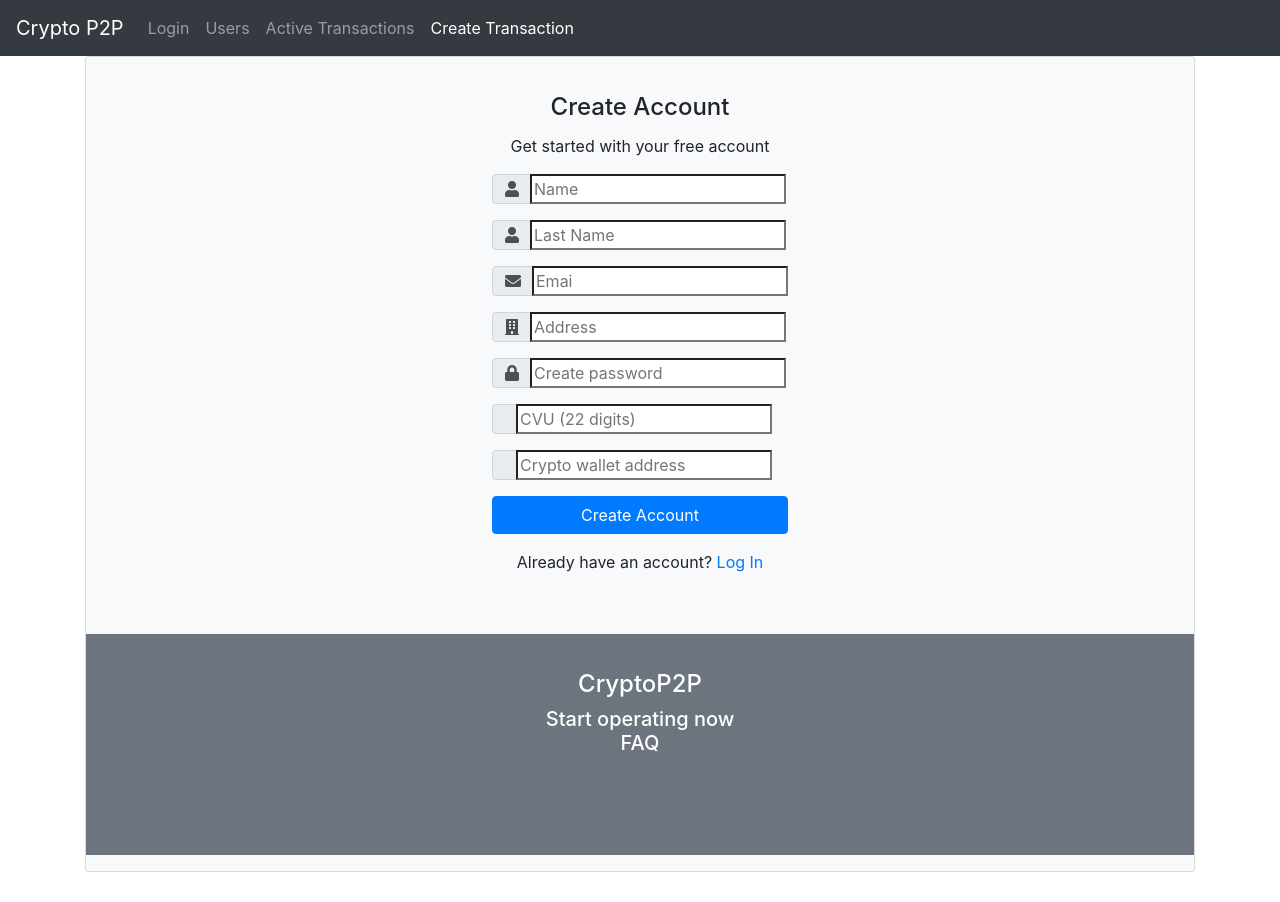
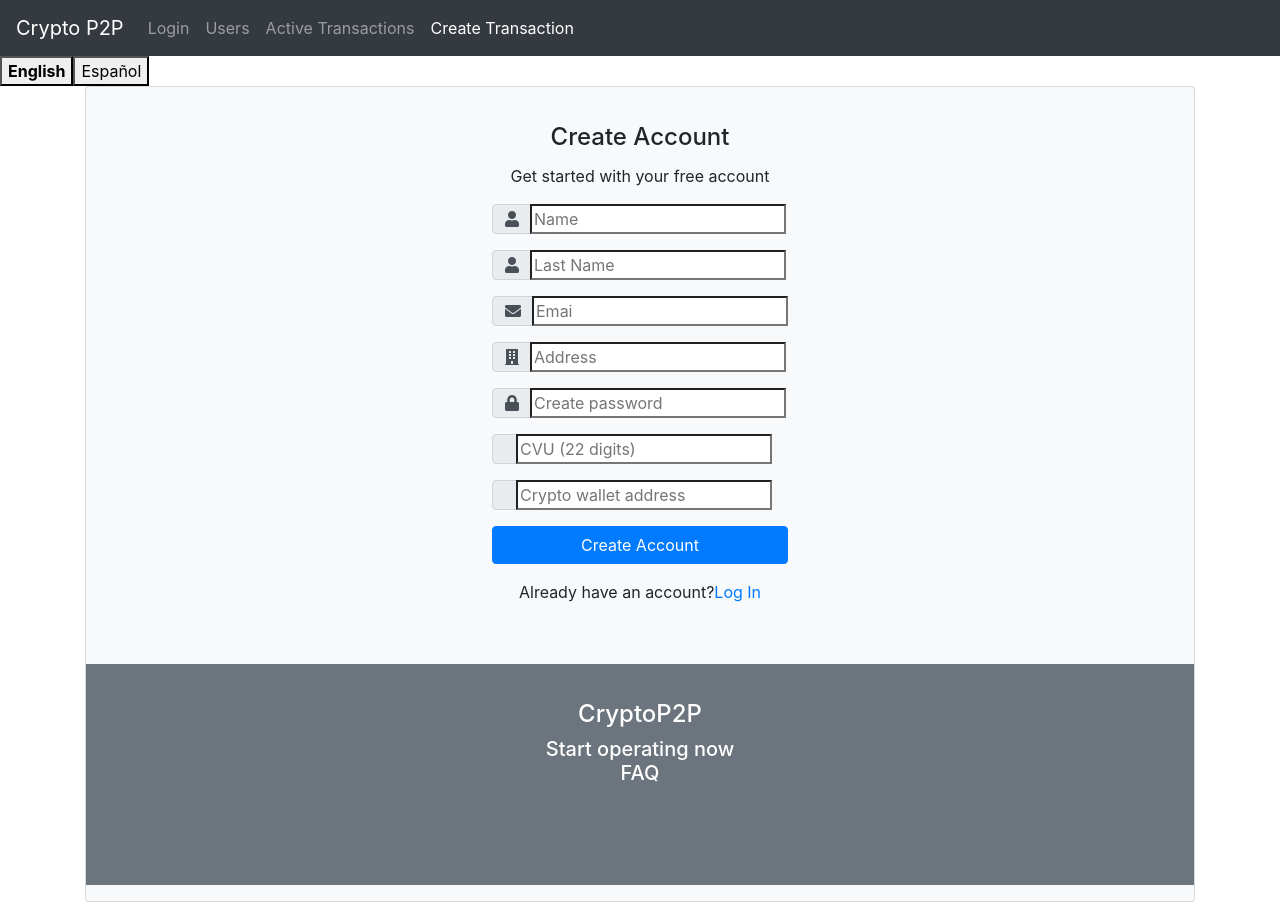
Before and after one commit to lautaronicolini/frontend-desapp, a React (Create React App) app: page /register in a window 1280 px wide. Before the commit the page ends 872 px from the top, so only its background shows below. Built offline with nearby package versions, Linux system fonts and the light colour scheme.

Commit message:
i18n start

```diff
--- a/src/App.js
+++ b/src/App.js
@@ -12,6 +12,12 @@ import Navbar from './components/Navbar';
 import NotFound from './components/NotFound';
 import TransactionAction from './components/TransactionAction';
 import 'bootstrap/dist/css/bootstrap.min.css';
+import i18n from './i18n';
+
+const lngs = {
+  en: { nativeName: 'English' },
+  es: { nativeName: 'Español' }
+};
 
 class App extends React.Component {
   constructor(props){
@@ -23,6 +29,13 @@ class App extends React.Component {
     <div className="main-page">
       <div className="content">
         <Navbar/>
+        <div>
+          {Object.keys(lngs).map((lng) => (
+            <button key={lng} style={{ fontWeight: i18n.resolvedLanguage === lng ? 'bold' : 'normal' }} type="submit" onClick={() => i18n.changeLanguage(lng)}>
+              {lngs[lng].nativeName}
+            </button>
+          ))}
+        </div>
         <BrowserRouter>
           <Switch>
           <Route exact path="/" render ={ props => (
--- a/src/components/CryptoCard.jsx
+++ b/src/components/CryptoCard.jsx
@@ -3,12 +3,13 @@ import axios from 'axios'
 import {toast, ToastContainer} from "react-toastify";
 import React, { useEffect, useState } from 'react';
 import { useHistory } from 'react-router-dom';
-
+import { useTranslation } from 'react-i18next';
 
 const baseURL = 'http://localhost:8080/api/transaction/create'
 
 
 function CryptoCard(props){
+    const { t, i18n } = useTranslation();
 
     let history = useHistory()
 
@@ -62,8 +63,8 @@ function CryptoCard(props){
                         <input onChange={handleChange} type="number" id=""/>
                     </div>
                     <div>
-                        <button id="BUY" onClick={()=>createTransaction("BUY")}>Comprar</button>
-                        <button id="SELL" onClick={()=>createTransaction("SELL")}>Vender</button>
+                        <button id="BUY" onClick={()=>createTransaction("BUY")}>{t("transaction.create.buy")}</button>
+                        <button id="SELL" onClick={()=>createTransaction("SELL")}>{t("transaction.create.sell")}</button>
                     </div>
                 </div>
             </div>
--- a/src/components/Login.jsx
+++ b/src/components/Login.jsx
@@ -1,14 +1,11 @@
-
-
 import React, { Component, useState } from 'react';
 import axios from 'axios'; //http requests by promises
 import '../styles/Login.css'
 import {toast, ToastContainer} from "react-toastify";
 import "react-toastify/dist/ReactToastify.css"
 import { Link } from 'react-router-dom';
-import  Navbar  from './Navbar';
 import { useHistory } from 'react-router-dom';
-
+import { useTranslation, Trans } from 'react-i18next';
 
 
 const baseURL = 'http://localhost:8080/api/authenticate' //endpoint of backend API
@@ -17,6 +14,7 @@ function Login () {
     const history = useHistory();
     const [email,setEmail]= useState('');
     const [password,setPassword]= useState('');
+    const { t, i18n } = useTranslation()
 
  const handleChange =(ev) => {
         console.log("Change event - ",ev.target.name, ev.target.value)
@@ -62,11 +60,11 @@ return(
             <div className='login-card'/>
 
             <div className='form section container center d-flex flex-column align-items-center login' style={{ width: '55%', maxHeight: '100vh' }}>
-                <h1>Login to your account</h1>
+                <h1><Trans i18nKey="login.title">Login to your account</Trans></h1>
                     <input className="login-input" type='text' name='email' placeholder='Email' onChange={handleChange}/>
                     <input className="login-input" type='password' name='password' placeholder='Password' onChange={handleChange}/>
-                    <p> Don't have an account?</p>  <Link to="/register">Sign-up here</Link>
-                <button>Log In</button>
+                    <p><Trans i18nKey="login.register">Don't have an account?</Trans></p>  <Link to="/register"><Trans i18nKey="login.registerLink">Sign-up here</Trans></Link>
+                <button><Trans i18nKey="login.loginText">Log In</Trans></button>
             </div>
         </div>
 
--- a/src/components/Navbar.jsx
+++ b/src/components/Navbar.jsx
@@ -1,5 +1,4 @@
 import React from 'react';
-import { Link } from 'react-router-dom';
 import '../styles/Navbar.css'
 
 function Navbar ()  {
@@ -21,7 +20,6 @@ function Navbar ()  {
             <li className="nav-item active">
               <a className="nav-link" href="/crypto">Create Transaction </a>
             </li>
-
           </ul>
         </div>
       </nav>
--- a/src/components/Register.jsx
+++ b/src/components/Register.jsx
@@ -5,7 +5,7 @@ import {toast, ToastContainer} from "react-toastify";
 import "react-toastify/dist/ReactToastify.css"
 import  Navbar  from './Navbar';
 import { useHistory } from 'react-router-dom';
-
+import { useTranslation, Trans } from 'react-i18next';
 
 const baseURL = 'http://localhost:8080/api/register'
 
@@ -20,9 +20,7 @@ function Register() {
     const [address,setAddress]= useState('');
     const [CVU,setCVU]= useState('');
     const [walletAddress,setWA]= useState('');
-
-
-
+    const { t, i18n } = useTranslation()
 
     const handleChange =(ev) => {
         console.log("Change event - ",ev.target.name)
@@ -75,8 +73,12 @@ function Register() {
 
         <div className="card bg-light">
         <article className="card-body mx-auto">
-            <h4 className="card-title mt-3 text-center">Create Account</h4>
-            <p className="text-center">Get started with your free account</p>
+            <h4 className="card-title mt-3 text-center">
+                <Trans i18nKey="register.title">Create Account</Trans>
+            </h4>
+            <p className="text-center">
+                <Trans i18nKey="register.subtitle">Get started with your free account</Trans>
+            </p>
 
             <form onSubmit={handleSubmit} className="register-form">
             <div className="form-group input-group">
@@ -202,10 +204,10 @@ function Register() {
 
 
             <div className="form-group">
-                <button type="submit" className="btn btn-primary btn-block"> Create Account </button>
+                <button type="submit" className="btn btn-primary btn-block"><Trans i18nKey="register.createAccount"> Create Account </Trans></button>
             </div>
 
-            <p className="text-center">Already have an account? <a href="/login">Log In</a> </p>
+            <p className="text-center"><Trans i18nKey="register.login">Already have an account?</Trans><a href="/login"><Trans i18nKey="login.loginText"> Log In</Trans></a> </p>
         </form>
         </article>
 
@@ -213,7 +215,7 @@ function Register() {
         <article className="bg-secondary mb-3">
         <div className="card-body text-center">
             <h4 className="text-white mt-3">CryptoP2P</h4>
-        <p className="h5 text-white">Start operating now  <br/> FAQ</p>   <br/>
+        <p className="h5 text-white"><Trans i18nKey="register.startOperating">Start operating now  </Trans><br/> FAQ</p>   <br/>
 
         </div>
         <br/><br/>
--- /dev/null
+++ b/src/i18n.js
@@ -0,0 +1,69 @@
+import i18n from 'i18next';
+import { initReactI18next } from 'react-i18next';
+import LanguageDetector from 'i18next-browser-languagedetector';
+
+i18n
+  // detect user language
+  // learn more: https://github.com/i18next/i18next-browser-languageDetector
+  .use(LanguageDetector)
+  // pass the i18n instance to react-i18next.
+  .use(initReactI18next)
+  // init i18next
+  // for all options read: https://www.i18next.com/overview/configuration-options
+  .init({
+    debug: true,
+    fallbackLng: 'en',
+    interpolation: {
+      escapeValue: false, // not needed for react as it escapes by default
+    },
+    resources: {
+      en: {
+        translation: {
+            transaction: {
+                create: {
+                    buy: "Buy",
+                    sell: "Sell"
+                }
+            },
+            login: {
+                title: "Login to your account",
+                register: "Don't have an account?",
+                registerLink: "Sign-up here",
+                loginText: "Log In"
+            },
+            register: {
+                title: "Create Account",
+                subtitle: "Get started with your free account",
+                createAccount: "Create Account",
+                login: "Already have an account?",
+                startOperating: "Start operating now"
+            }
+        }
+      },
+      es: {
+        translation: {
+            transaction: {
+                create: {
+                    buy: "Comprar",
+                    sell: "Vender"
+                }
+            },
+            login : {
+                title: "Logueate a tu cuenta",
+                register: "¿No tenés una cuenta?",
+                registerLink: "Registrate acá",
+                loginText: "Iniciá sesión"
+            },
+            register: {
+                title: "Crear Cuenta",
+                subtitle: "Comenzá con una cuenta gratis",
+                createAccount: "Crear Cuenta",
+                login: "¿Ya tenés cuenta?",
+                startOperating: "Empezá a operar ahora"
+            }
+        }
+      }
+    }
+  });
+
+export default i18n;
--- a/src/index.js
+++ b/src/index.js
@@ -3,6 +3,7 @@ import ReactDOM from 'react-dom';
 import './index.css';
 import App from './App';
 import reportWebVitals from './reportWebVitals';
+import './i18n';
 
 ReactDOM.render(
   <React.StrictMode>
```
